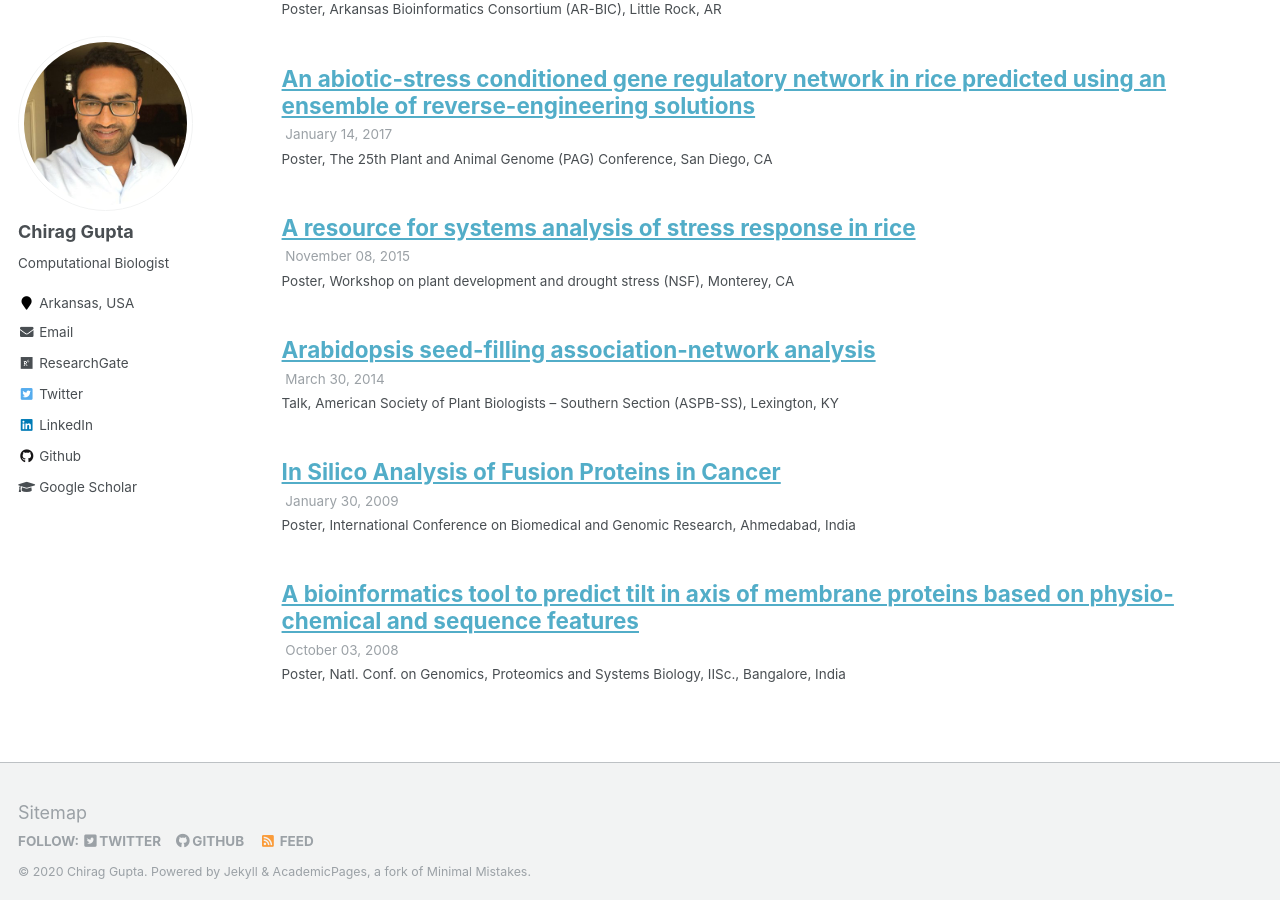
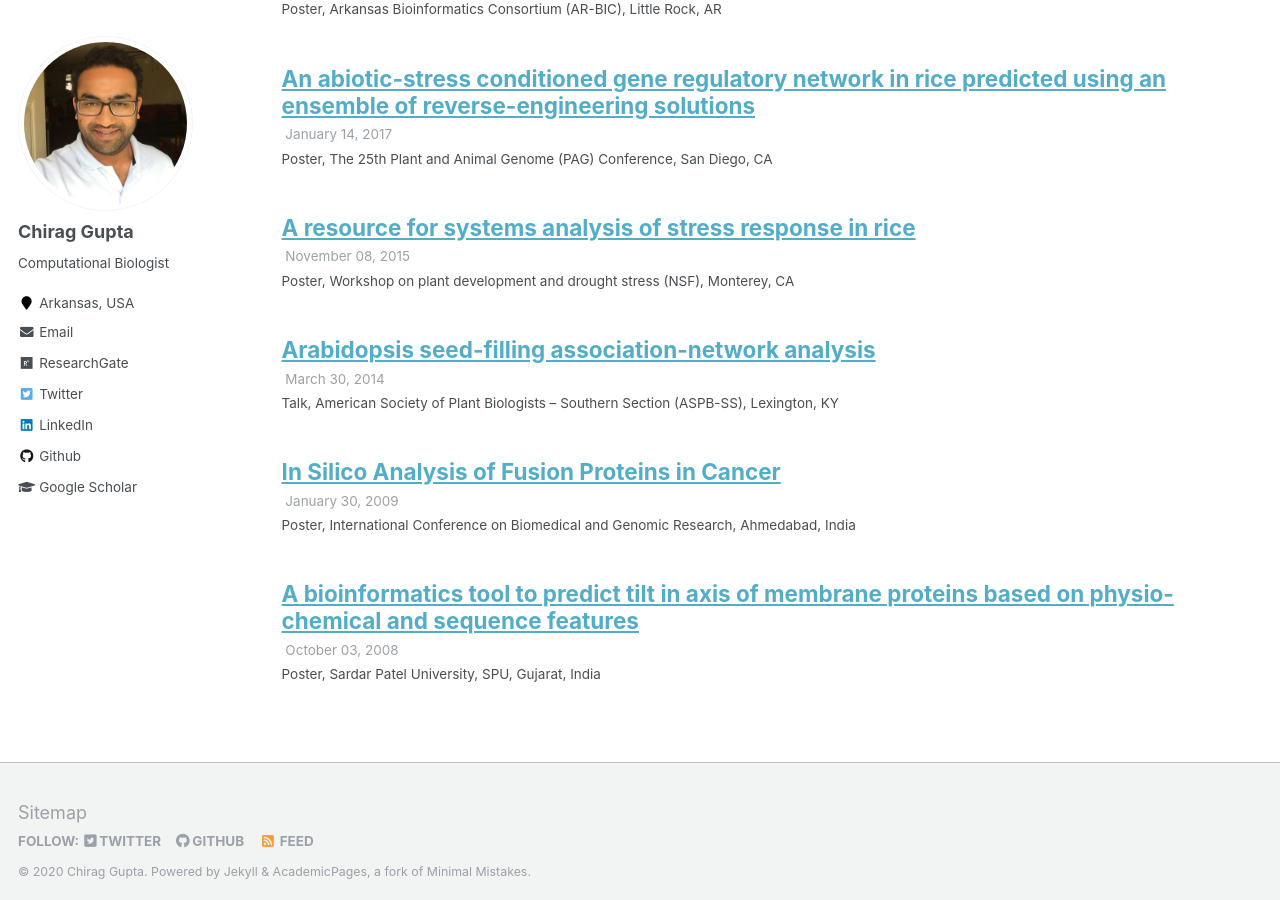
Before and after one commit to cngupta/cngupta.github.io, a Jekyll site: the page built from _pages/talks.html, in a window 1280 px wide and 900 px high, scrolled down 696 px. Built offline with Jekyll 4.4.1, drawn with Linux system fonts in a browser that asks for light colours.

Commit message:
edit talks

```diff
--- a/_talks/2008-10-03-IISc.md
+++ b/_talks/2008-10-03-IISc.md
@@ -3,7 +3,7 @@ title: "A bioinformatics tool to predict tilt in axis of membrane proteins based
 collection: talks
 type: "Poster"
 permalink: /talks/2008-10-03-IISc
-venue: "Natl. Conf. on Genomics, Proteomics and Systems Biology"
+venue: "Sardar Patel University"
 date: 2008-10-03
-location: "IISc., Bangalore, India"
+location: "SPU, Gujarat, India"
 ---
```
